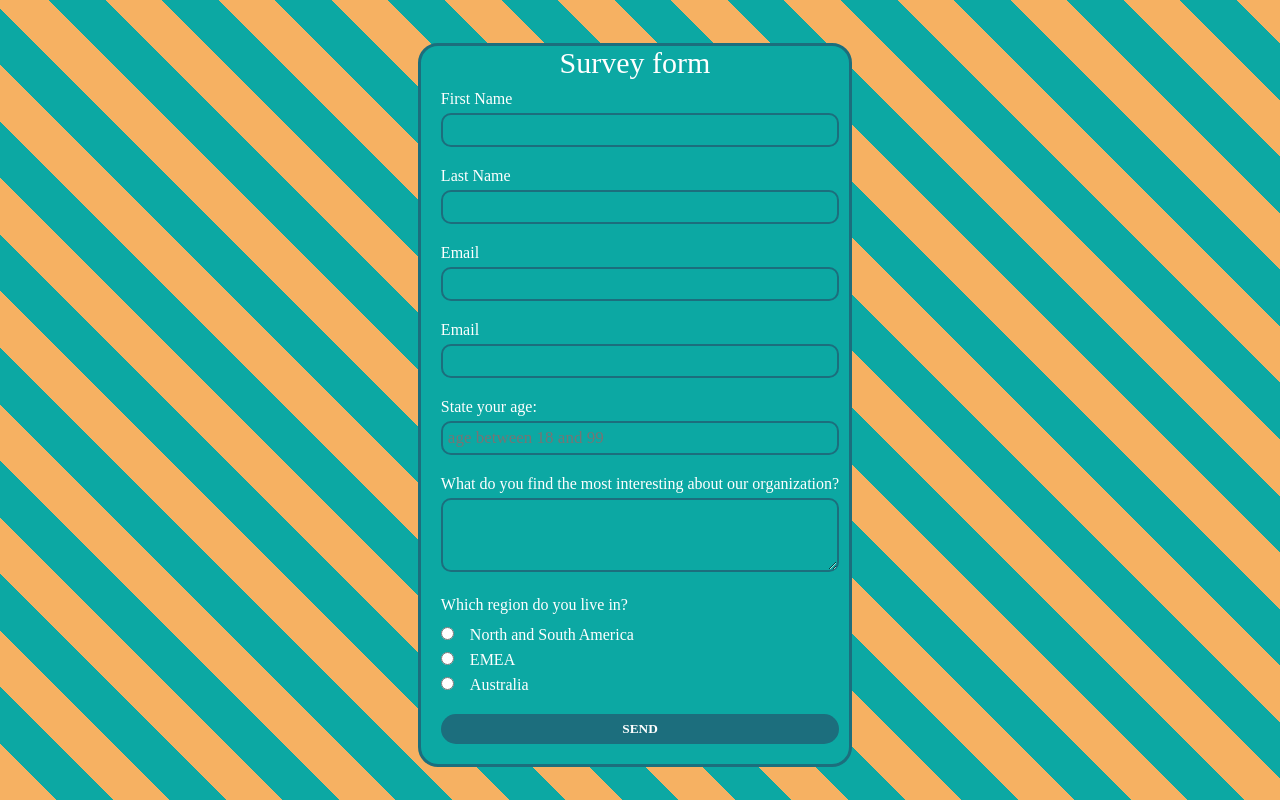
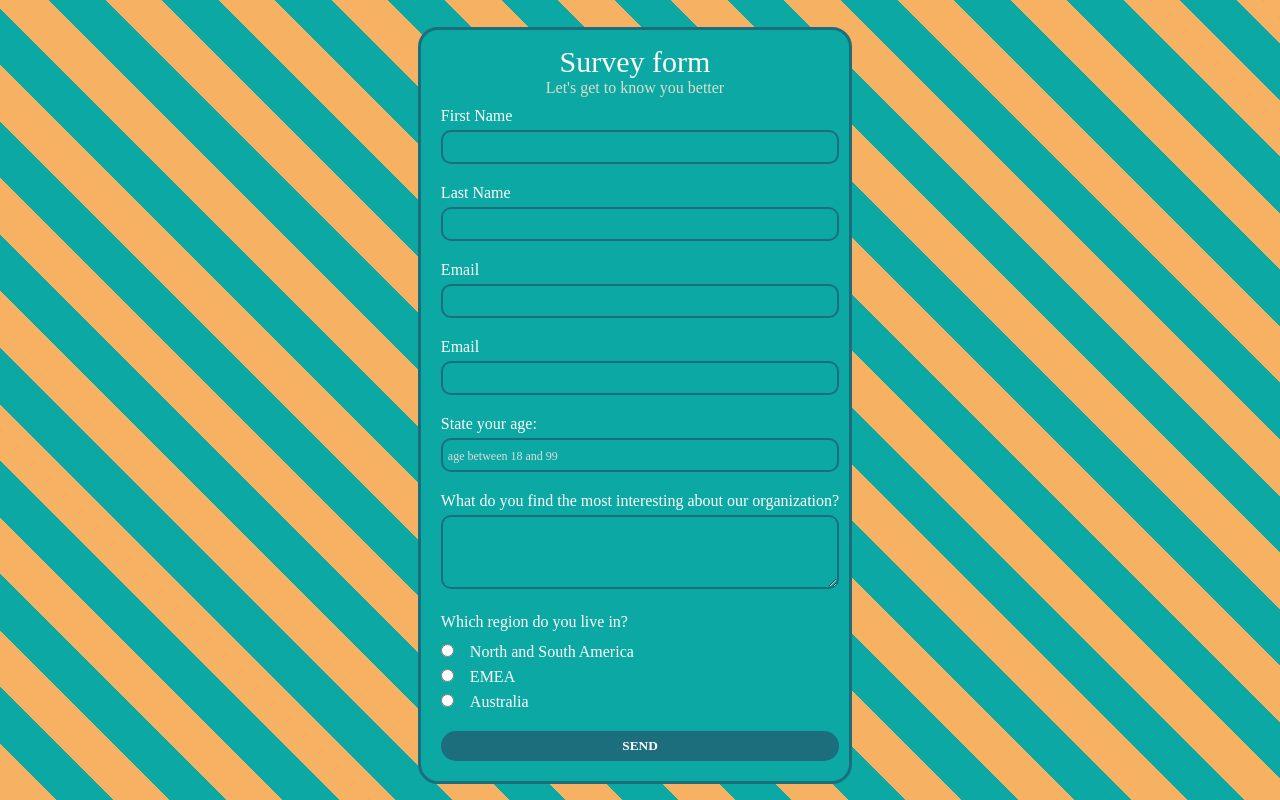
Before and after one commit to pragyes31/Responsive_Form_FCC, a website built with Parcel: page index.html in a window 1280 px wide. Built offline with nearby package versions, Linux system fonts and the light colour scheme; a web font is replaced by a local one.

Commit message:
completed user stories for header

```diff
--- a/index.html
+++ b/index.html
@@ -9,11 +9,12 @@
 <body>
   <div class="app">
     <div class="resp-form">
-      <form>
-        <div class="heading">
-          Survey form
+      <form id="survey-form">
+        <div>
+          <h1 id="title">Survey form</h1>
+          <p id="description">Let's get to know you better</p>
         </div>
-        <div class="form-field">
+        <div class="form-field" id="name">
           <label for="first-name">First Name</label>
           <input class="form-input full-width" type="text" id="first-name" />
         </div>
@@ -21,7 +22,7 @@
           <label for="lasr-name">Last Name</label>
           <input class="form-input full-width" type="text" id="last-name" />
         </div>
-        <div class="form-field">
+        <div class="form-field" id="email">
           <label for="email">Email</label>
           <input class="form-input full-width" type="email" id="email" />
         </div>
--- a/src/styles.css
+++ b/src/styles.css
@@ -33,11 +33,17 @@
   border-radius: 20px;
 }
 
-.heading {
+#title {
   text-align: center;
   font-size: 30px;
   font-weight: 300;
   font-family: "Solway", serif;
+  margin-top: 15px;
+}
+
+#description {
+  text-align: center;
+  color: #ddc;
 }
 
 .form-field {
@@ -49,6 +55,11 @@ label {
   display: block;
   margin-bottom: 5px;
   font-family: "Solway", serif;
+}
+
+::placeholder {
+  color: #ddd;
+  font-size: 12px;
 }
 
 input[type="radio"] {
```
